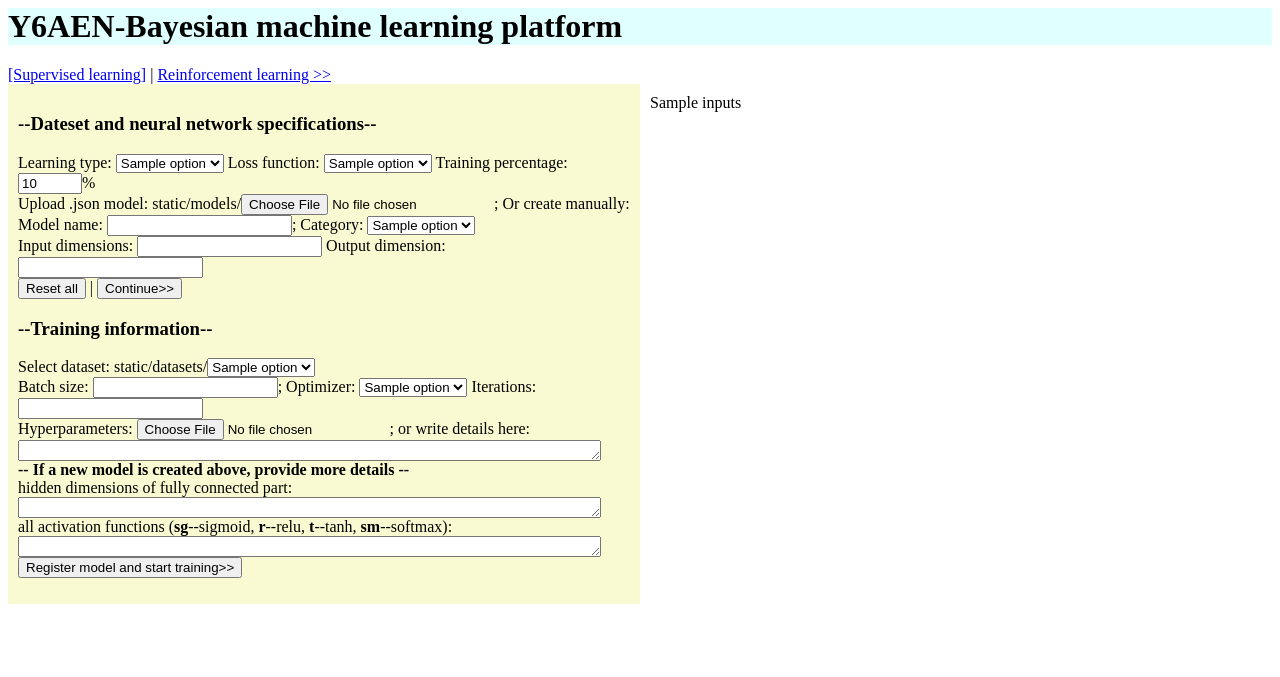
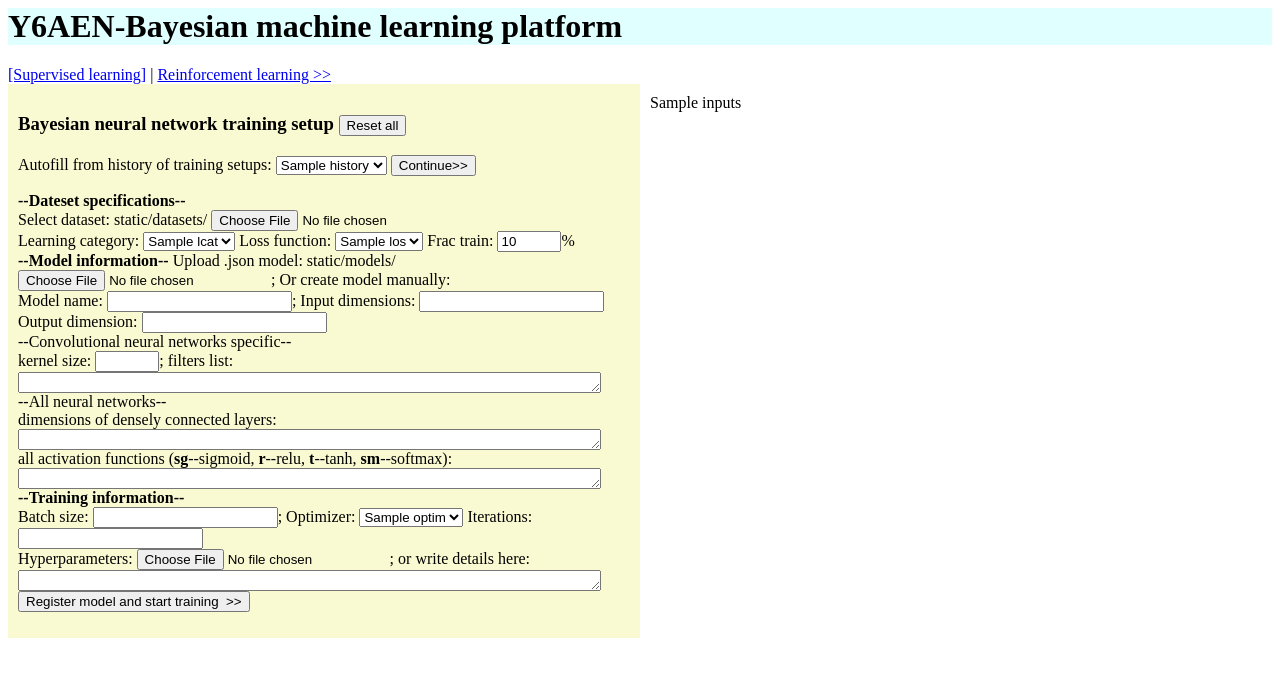
Before and after one commit to HassenAissa/Bayesian_inference_for_NN, a Flask app: template templates/index.html in a window 1280 px wide. Shown: the top 677 px of the page. Run offline with Flask 3, Linux system fonts and the light colour scheme; the template is opened without the code that fills it: most values are stand-ins (such as "Sample title", 1, 10 or a date in 2020); parts of the project's set-up code (start-up, migrations or seed data) failed here and were passed over.

Commit message:
web form autofill history, check mandatory blanks, need compile extra

```diff
--- a/app.py
+++ b/app.py
@@ -1,34 +1,72 @@
 from flask import Flask, render_template, request
 from matplotlib import pyplot as plt
-import PyAce.datasets.Dataset as ds, PyAce.datasets.utils as dsu
+from PyAce.datasets.Dataset import Dataset
+import PyAce.datasets.utils as dsu
 import PyAce.optimizers as om
 import tensorflow as tf, gymnasium as gym
-import os
+import os, json
 
-app = Flask(__name__)
+connectors = "-._"
+mandatory = ["lcat", "loss", ("nnjson", ["ipd", "opd", "mname", "hidden", "activations"]), "dfile", "batch", "optim", "ite"]
+opkeys = ["lcat", "loss", "optim"]
+options = {"history": [""]+os.listdir("static/history/"),
+            "lcat": ["", "Classification","Regression"],
+            "loss": ["", "Cross entropy","Mean squared error"],
+            "optim": [""]+["BBB", "FSVI", "HMC", "SGLD", "SWAG"]}
 
 class ModelInfo:
     def __init__(self, ):
-        self.dataset:ds.Dataset = None
-        self.model_file = None
-        self.setup = False
+        self.dataset = None
+        self.model_file = ""
         self.model_ready = False
+        self.form = None
 
-def find_values(text):
-    csv = ""
+    def find_shapes(self):
+        f = open(self.model_file,)
+        layers:list = json.load(f)["config"]["layers"]
+        f.close()
+        self.ipd = layers[0]["config"]["batch_input_shape"]
+        self.opd = layers[-1]["config"]["units"]
+
+    def store(self, fn):
+        f = open(fn,"w")
+        json.dump(self.form, f)
+        f.close()
+
+    def load(self, fn):
+        f = open(fn,)
+        self.form = json.load(f)
+        f.close()
+
+def find_values(text:str):
+    res = []
+    word = ""
     for c in text:
-        if c != ' ':
-            csv += c
-    return csv.split(',')
+        if c.isalnum() or c in connectors:
+            word += c
+        elif word:
+            res.append(word)
+            word = ""
+    if word:
+        res.append(word)
+    return word
 
+def check_mandatory(form, term):
+    if not term:
+        print("list end")
+        return True
+    if isinstance(term,str):
+        print("single", form.get(term))
+        return form.get(term) != ""
+    if isinstance(term, list):
+        print("and")
+        return check_mandatory(form, term[0]) and check_mandatory(form, term[1:])
+    if isinstance(term, tuple):
+        print("or")
+        return check_mandatory(form, term[0]) or check_mandatory(form, term[1:])
+
+app = Flask(__name__)
 info = ModelInfo()
-options = [["Classification","Regression"],
-               ["Cross entropy","Mean squared error"],
-               ["Fully connected", "Convolutional"],
-               [""]+os.listdir("static/datasets/"),
-               [""]+["BBB", "FSVI", "HMC", "SGLD", "SWAG"]]
-mspecs = ["lcat", "loss", "tfrac", "nnjson", "nncat", "ipd", "opd", "mname"]
-tspecs = ["dfile", "batch", "kernel", "filters", "hidden", "activations", "optim", "hyp", "hypf", "ite"]
 
 @app.route('/reinforce', methods=['GET', 'POST'])    # main page
 def reinforce():
@@ -37,148 +75,143 @@ def reinforce():
 @app.route('/', methods=['GET', 'POST'])    # main page
 def index():
     fm = request.form
-    print(fm, info.setup, info.model_ready)
-    inputs = []
-    if not fm:
+    print(fm,info.model_ready)
+    if not fm or "history" in fm or not check_mandatory(fm, mandatory):
+        # Clear previous inputs and load main page
         info.__init__()
-        return render_template('index.html', options=options)
-    elif fm.get("f1"):
-        # form no.1 dataset and neural netork category
-        inputs = [fm.get(k) for k in mspecs]
-        if inputs[3]=="" and "" in inputs[4:-1]:
-            info.__init__()
-            return render_template('index.html', options=options)
-        if inputs[3]:
-            info.model_file = "static/models/"+inputs[3]
+        history = fm.get("history")
+        if history:
+            info.load("static/history/"+history)
+            for key in opkeys:
+                options[key][0] = info.form[key]
+        return render_template('index.html', options=options, info=info)
+    print("data suff")
+    info.form = fm
+    # dataset and model setup
+    model_file = fm.get("nnjson")
+    if model_file:
+        info.model_file = "static/models/"+model_file
+        info.model_ready = True
+    else:
+        info.model_file = "static/models/"+fm.get("mname")+".json"
+        info.ipd = [int(d) for d in find_values(fm.get("ipd"))]
+        info.opd = int(fm.get("opd"))
+    loss = fm.get("loss")
+    lfunc = None
+    if loss == options["loss"][2]:
+        lfunc = tf.keras.losses.MeanSquaredError()
+    elif loss == options["loss"][1]:
+        lfunc = tf.keras.losses.SparseCategoricalCrossentropy()
+    lcat = fm.get("lcat")
+
+    # training information
+    model_config = ""
+    if info.model_ready:
+        f = open(info.model_file, "r")
+        model_config = f.read()
+        f.close()
+        info.find_shapes()
+
+    x_train, y_train = None, None
+    data_name = fm.get("dfile")
+    if "." not in data_name:    # dataset FOLDER
+        tfrac = int(fm.get("tfrac"))/100
+        x_train, y_train = dsu.imgdata_preprocess("static/datasets/"+data_name, tfrac, info.ipd)
+        info.dataset = Dataset(
+            tf.data.Dataset.from_tensor_slices((x_train, y_train)),
+            lfunc,
+            lcat,
+            target_dim=info.opd
+        )
+    else: # dataframe table
+        info.dataset = Dataset(
+            "static/datasets/"+data_name,
+            lfunc,
+            lcat,
+            target_dim=info.opd
+        )
+        y_train = info.dataset.target_values
+
+    n_classes = info.opd
+    if lcat == options["lcat"][1]:
+        # classification
+        n_classes= dsu.get_n_classes(y_train, dim=info.opd)
+
+    # Create basic nn model
+    layers = []
+    if not info.model_ready:
+        acts = find_values(fm.get("activations"))
+        activations = []
+        ai = 1
+        hiddens = [h for h in find_values(fm.get("hidden"))]
+        for a in acts:
+            match a:
+                case 'r':
+                    activations.append('relu')
+                case'sg':
+                    activations.append('sigmoid')
+                case 't':
+                    activations.append('tanh')
+                case 'sm':
+                    activations.append('softmax')
+                case _:
+                    activations.append('linear')
+
+        if not fm.get("kernel") or not fm.get("filters"): # fully connected specific
+            layers.append(tf.keras.layers.Dense(hiddens.pop(0), activation=activations[0], input_shape=info.ipd))
+        else: # Convolutional specific
+            filters = [int(f) for f in find_values(fm.get("filters"))]
+            kernel = int(fm.get("kernel"))
+            layers += [tf.keras.layers.Conv2D(filters[0], kernel, activation=activations[0], input_shape=info.ipd),
+                    tf.keras.layers.MaxPooling2D(2)]
+            for f in filters:
+                layers += [tf.keras.layers.Conv2D(f, kernel, activation=activations[ai]), tf.keras.layers.MaxPooling2D(2)]
+                ai += 1
+            layers.append(tf.keras.layers.Flatten())
+        # Common to both types
+        for h in hiddens:
+            layers.append(tf.keras.layers.Dense(h, activation=activations[ai]))
+            ai += 1
+        layers.append(tf.keras.layers.Dense(n_classes, activation=activations[ai]))
+        if layers:
+            # nn layers have been added properly
+            model = tf.keras.Sequential(layers)
+            model_config = model.to_json()
             info.model_ready = True
-        else:
-            info.model_file = "static/models/"+inputs[7]+".json"
-            info.nncat = inputs[4]
-            info.ipd = find_values(inputs[5])
-            info.opd = int(inputs[6])
-        if inputs[1] == options[1][1]:
-            info.lfunc = tf.keras.losses.MeanSquaredError()
-        elif inputs[1] ==  options[1][0]:
-            info.lfunc = tf.keras.losses.SparseCategoricalCrossentropy()
-        info.lcat = inputs[0]
-        info.tfrac = int(inputs[2])/100
-        info.setup = True
-    elif fm.get("f2"):
-        # form no.2 neural network config
-        inputs = [fm.get(k) for k in tspecs]
-        if not info.model_ready:
-            if not info.setup or (info.lcat == options[2][1] and (inputs[2]=="" and inputs[3]=="")):
-                return render_template('index.html', options=options, inputs=inputs, info=info)
-        for num in [0,1,6,9]:
-            if inputs[num] == "":
-                return render_template('index.html', options=options, inputs=inputs, info=info)
-        print("data sufficient")
-        # Create dataset
-        x_train, y_train = None, None
-        info.ipd = [int(i) for i in find_values(info.ipd)]
-        if "." not in inputs[0]:    # dataset FOLDER
-            x_train, y_train = dsu.imgdata_preprocess("static/datasets/"+inputs[0], info.tfrac, info.ipd)
-            info.dataset.__init__(
-                tf.data.Dataset.from_tensor_slices((x_train, y_train)),
-                info.lfunc,
-                info.lcat,
-                target_dim=info.opd
-            )
-        else: # dataframe table
-            info.dataset.__init__(
-                "static/datasets/"+inputs[0],
-                info.lfunc,
-                info.lcat,
-                target_dim=info.opd
-            )
-        if info.lcat == options[0][0]:
-            # classification
-            info.n_classes = dsu.get_n_classes(y_train)
-        elif info.lcat == options[0][1]:
-            # regression
-            info.n_classes = info.opd
+            f = open(info.model_file, "w")
+            f.write(model_config)
+            f.close()
 
-        # Create basic nn model
-        layers = []
-        model_config = ""
-        if not info.model_ready and inputs[4] and inputs[5]:
-            acts = find_values(inputs[5])
-            activations = []
-            ai = 1
-            hiddens = [h for h in find_values(inputs[4])]
-            for a in acts:
-                match a:
-                    case 'r':
-                        activations.append('relu')
-                    case'sg':
-                        activations.append('sigmoid')
-                    case 't':
-                        activations.append('tanh')
-                    case 'sm':
-                        activations.append('softmax')
-                    case _:
-                        activations.append('linear')
+    # Start training
+    print("start training", info.dataset, info.model_ready)
+    info.store("static/history/1.json")
+    oname = fm.get("optim")
+    if info.dataset and info.model_ready and oname:
+        optim = None
+        if oname == options["optim"][1]:
+            optim = om.BBB()
+        elif oname == options["optim"][2]:
+            optim = om.FSVI()
+        elif oname == options["optim"][3]:
+            optim = om.HMC()
+        elif oname == options["optim"][4]:
+            optim = om.SGLD()
+        elif oname == options["optim"][5]:
+            optim = om.SWAG()
 
-            if info.nncat == options[2][0]: # Fully connected specific
-                layers.append(tf.keras.layers.Dense(hiddens.pop(0), activation=activations[0], input_shape=info.ipd))
+        hyperparams = om.HyperParameters()
+        hyp, hypf = fm.get("hyp"), fm.get("hypf")
+        if hyp:
+            hyp.parse(hyp)
+        elif hypf:
+            hyp.from_file("static/hyperparams/"+hypf)
+        if optim:
+            optim.compile(hyperparams, model_config, info.dataset)
+            optim.compile_extra_components()
 
-            elif info.nncat == options[2][1]: # Convolutional specific
-                if inputs[2] and inputs[3]:
-                    filters = [int(f) for f in find_values(inputs[3])]
-                    kernel = int(inputs[2])
-                    layers += [tf.keras.layers.Conv2D(filters[0], kernel, activation=activations[0], input_shape=info.ipd),
-                            tf.keras.layers.MaxPooling2D(2)]
-                    for f in filters:
-                        layers += [tf.keras.layers.Conv2D(f, kernel, activation=activations[ai]), tf.keras.layers.MaxPooling2D(2)]
-                        ai += 1
-                    layers.append(tf.keras.layers.Flatten())
-            for h in hiddens:   # Common to both types
-                layers.append(tf.keras.layers.Dense(h, activation=activations[ai]))
-                ai += 1
-            layers.append(tf.keras.layers.Dense(info.n_classes, activation=activations[ai]))
-            if layers:
-                # nn layers have been added properly
-                model = tf.keras.Sequential(layers)
-                model_config= model.to_json()
-                info.model_ready = True
-                f = open(info.model_file, "w")
-                f.write(model_config)
-                f.close()
+            optim.train(int(fm.get("ite")))
 
-        # Start training
-        print("start training", info.dataset, info.model_ready)
-        if info.dataset and info.model_ready and inputs[6]:
-            if not model_config:
-                # model json file is uploaded by user
-                f = open(info.model_file, "r")
-                model_config = f.read()
-                f.close()
-
-            optim = None
-            oname = inputs[6]
-            if oname == options[4][1]:
-                optim = om.BBB()
-            elif oname == options[4][2]:
-                optim = om.FSVI()
-            elif oname == options[4][3]:
-                optim = om.HMC()
-            elif oname == options[4][4]:
-                optim = om.SGLD()
-            elif oname == options[4][5]:
-                optim = om.SWAG()
-
-            hyp = om.HyperParameters()
-            if inputs[7]:
-                hyp.parse(inputs[7])
-            elif inputs[8]:
-                hyp.from_file("static/hyperparams/"+inputs[8])
-            if optim and inputs[9]:
-                optim.compile(hyp, model_config, info.dataset)
-                optim.compile_extra_components()
-
-                optim.train(int(inputs[9]))
-
-    return render_template('index.html', options=options, inputs=inputs, info=info)
+    return render_template('index.html', options=options, info=info)
 
 def draw_nn(shape):
     # Auxilliary function, currently not used
--- /dev/null
+++ b/static/history/1.json
@@ -0,0 +1 @@
+{"dfile": "sample.csv", "lcat": "Classification", "loss": "Cross entropy", "tfrac": "10", "nnjson": "try.json", "mname": "", "ipd": "", "opd": "", "kernel": "", "filters": "", "hidden": "", "activations": "", "batch": "12", "optim": "BBB", "ite": "12", "hypf": "", "hyp": "", "f2": "Register model and start training  >>"}
--- a/templates/index.html
+++ b/templates/index.html
@@ -32,32 +32,32 @@
     <a href="/">[Supervised learning]</a> | <a href="/reinforce">Reinforcement learning >></a>
     <div class="row">
     <div class="column" style="background-color: lightgoldenrodyellow;">
-      <h3>--Dateset and neural network specifications--</h3>
-        <form action="/" method="post">
-            Learning type: <select name="lcat">{% for c in  options[0] %}<option value="{{c}}">{{c}}</option>{% endfor %}</select>
-            Loss function: <select name="loss">{% for l in options[1] %}<option value="{{l}}">{{l}}</option>{% endfor %}</select>
-            Training percentage: <input type="number" name="tfrac" value="10" min="1" max="100" step="1">% <br>
-            Upload .json model: static/models/<input type="file" name="nnjson">; Or create manually: <br>
-            Model name: <input type="text" name="mname">;
-            Category: <select name="nncat">{% for c in  options[2] %}<option value="{{c}}">{{c}}</option>{% endfor %}</select><br>
-            Input dimensions: <input type="text" name="ipd"> Output dimension: <input type="number" name="opd" min="1" step="1"> <br>
-            <a href="/"><button>Reset all</button></a> | <input type="submit" name="f1" value="Continue>>">
-        </form>
-      <h3>--Training information--</h3>
-        <form action="/" method="post">
-        Select dataset: static/datasets/<select name="dfile">{% for d in options[3] %}<option value="{{d}}">{{d}}</option>{% endfor %}</select><br>
-        Batch size: <input type="number" min="1" name="batch">;
-        Optimizer:  <select name="optim">{% for c in options[4] %}<option value="{{c}}">{{c}}</option>{% endfor %}</select>
-        Iterations: <input type="number" name="ite" min="1" step="1"><br>
-        Hyperparameters: <input type="file" name="hypf">; or write details here: <textarea name="hyp" cols="70" rows="1"></textarea><br>
-        <b>-- If a new model is created above, provide more details -- </b><br>
-        {% if info.nncat == "Convolutional" %}
-            kernel size: <input type="number" name="kernel" min="1" max="999">; filters list: <br><textarea name="filters" cols="70" rows="1"></textarea> <br>
-        {% endif %}
-        hidden dimensions of fully connected part: <br><textarea name="hidden" cols="70" rows="1"></textarea> <br>
-        all activation functions (<b>sg</b>--sigmoid, <b>r</b>--relu, <b>t</b>--tanh, <b>sm</b>--softmax): <br><textarea name="activations" cols="70" rows="1"></textarea><br>
-        <input type="submit" name="f2" value="Register model and start training>>">
-        </form>
+      <h3>Bayesian neural network training setup <a href="/"><button>Reset all</button></a> </h3>
+      <form action="/" method="post">
+      Autofill from history of training setups: <select name="history">{% for c in  options["history"] %}<option value="{{c}}">{{c}}</option>{% endfor %}</select>
+      <input type="submit" value="Continue>>"></button>
+      </form><form action="/" method="post">
+      <b>--Dateset specifications--</b><br>
+          Select dataset: static/datasets/ <input type="file" name="dfile" value="{{info.form["dfile"]}}"><br>
+          Learning category: <select name="lcat">{% for l in options["lcat"] %}<option value="{{l}}">{{l}}</option>{% endfor %}</select>
+          Loss function: <select name="loss">{% for l in options["loss"] %}<option value="{{l}}">{{l}}</option>{% endfor %}</select>
+          Frac train: <input type="number" name="tfrac" value="10" min="1" max="100" step="1">% <br>
+      <b>--Model information--</b>
+        Upload .json model: static/models/ <br><input type="file" name="nnjson" value="{{info.form["nnjson"]}}">; Or create model manually:<br>
+          Model name: <input type="text" name="mname" value="{{info.form["mname"]}}">;
+          Input dimensions: <input type="text" name="ipd" value="{{info.form["ipd"]}}"> Output dimension: <input type="number" name="opd" min="1" step="1" value="{{info.form["opd"]}}"> <br>
+          --Convolutional neural networks specific-- <br>
+          kernel size: <input type="number" name="kernel" min="1" max="999" value="{{info.form["kernel"]}}">; filters list: <br><textarea name="filters" cols="70" rows="1">{{info.form["filters"]}}</textarea> <br>
+          --All neural networks-- <br>
+          dimensions of densely connected layers: <br><textarea name="hidden" cols="70" rows="1">{{info.form["hidden"]}}</textarea> <br>
+          all activation functions (<b>sg</b>--sigmoid, <b>r</b>--relu, <b>t</b>--tanh, <b>sm</b>--softmax): <br><textarea name="activations" cols="70" rows="1">{{info.form["activations"]}}</textarea><br>
+      <b>--Training information--</b><br>
+        Batch size: <input type="number" min="1" name="batch" value="{{info.form["batch"]}}">;
+        Optimizer:  <select name="optim">{% for c in options["optim"] %}<option value="{{c}}">{{c}}</option>{% endfor %}</select>
+        Iterations: <input type="number" name="ite" min="1" step="1" value="{{info.form["ite"]}}"><br>
+        Hyperparameters: <input type="file" name="hypf" value="{{info.form["hypf"]}}">; or write details here: <textarea name="hyp" cols="70" rows="1">{{info.form["hyp"]}}</textarea><br>
+        <input type="submit" name="f2" value="Register model and start training  >>">
+      </form>
     </div>
     <div class="column">
       {{inputs}}
```
Also changed, not shown: PyAce/datasets/Dataset.py (+4 -3 lines), PyAce/datasets/utils.py (+7 -2 lines).
